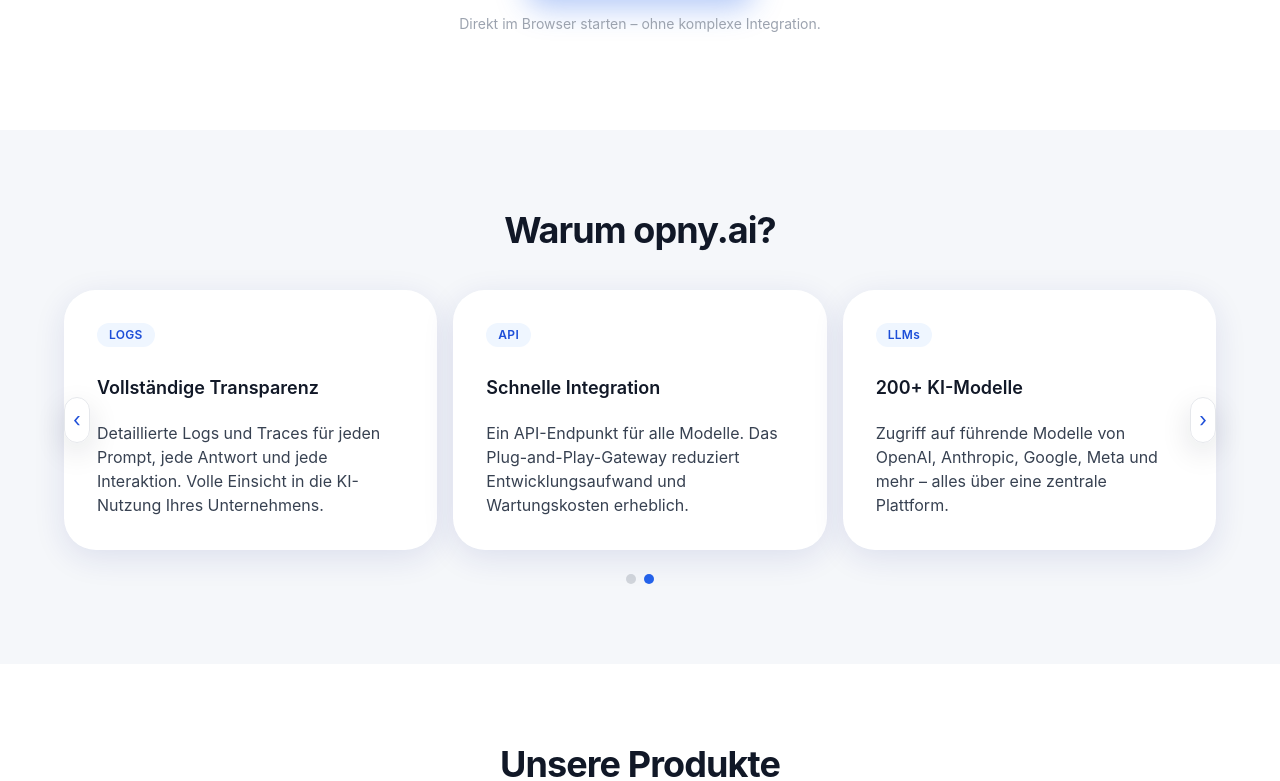
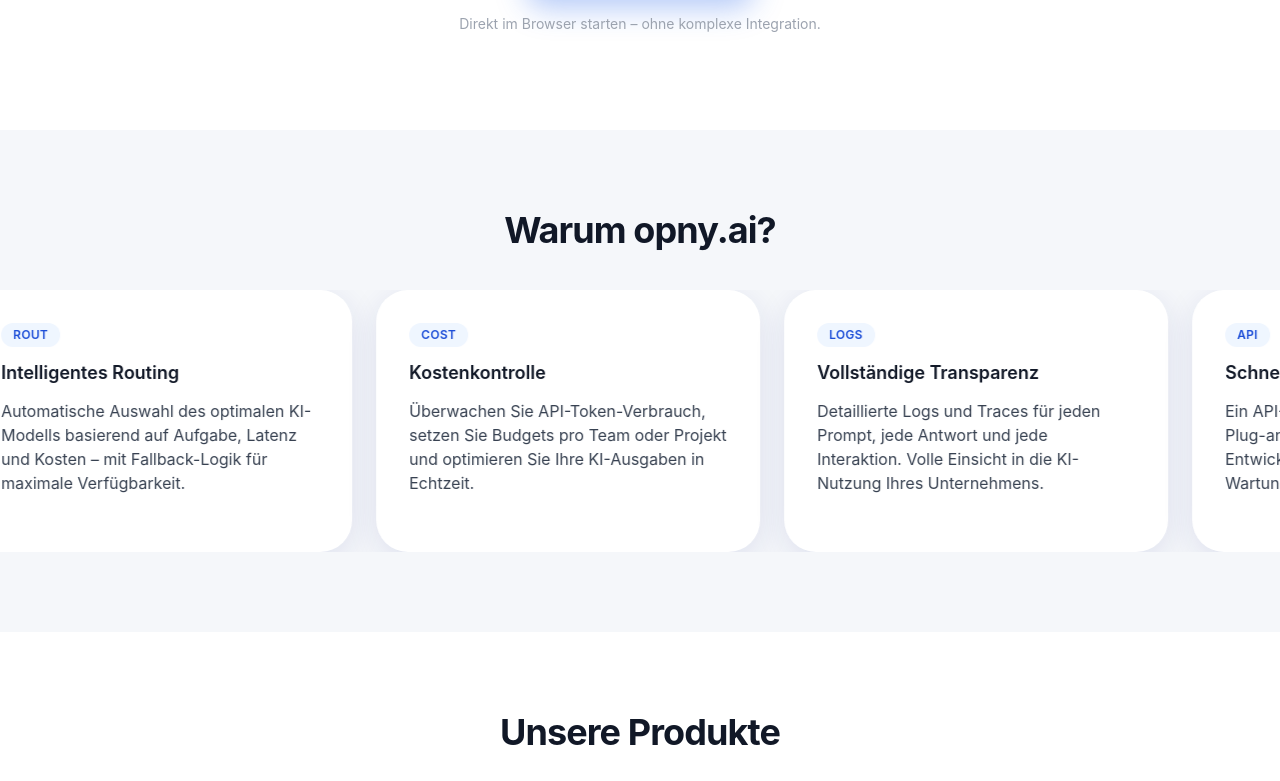
Before and after one commit to OpnyAI/opny-website-final, a Next.js app: page / in a window 1280 px wide. Shown: the part 383-1164 px from the top of the page. Built offline with nearby package versions, Linux system fonts and the light colour scheme.

Commit message:
Update opny.ai website with new design + new HTML content

```diff
--- a/pages/index.tsx
+++ b/pages/index.tsx
@@ -2,135 +2,10 @@
 import Card from "../components/Card";
 import Image from "next/image";
 import Link from "next/link";
-import React, { useState, useRef } from "react";
 
 const logoUrl = "/logo-opny.png";
 
-type FeatureItem = {
-  code: string;
-  title: string;
-  desc: string;
-};
-
-// Inhalte „Warum opny.ai?“
-const carouselItems: FeatureItem[] = [
-  {
-    code: "SEC",
-    title: "Sicherheit & Compliance",
-    desc: "Verhindern Sie Datenlecks mit anpassbaren Richtlinien. Schützen Sie sensible Informationen und bleiben Sie DSGVO-konform – ohne Produktivitätsverlust.",
-  },
-  {
-    code: "ROUT",
-    title: "Intelligentes Routing",
-    desc: "Automatische Auswahl des optimalen KI-Modells basierend auf Aufgabe, Latenz und Kosten – mit Fallback-Logik für maximale Verfügbarkeit.",
-  },
-  {
-    code: "COST",
-    title: "Kostenkontrolle",
-    desc: "Überwachen Sie API-Token-Verbrauch, setzen Sie Budgets pro Team oder Projekt und optimieren Sie Ihre KI-Ausgaben in Echtzeit.",
-  },
-  {
-    code: "LOGS",
-    title: "Vollständige Transparenz",
-    desc: "Detaillierte Logs und Traces für jeden Prompt, jede Antwort und jede Interaktion. Volle Einsicht in die KI-Nutzung Ihres Unternehmens.",
-  },
-  {
-    code: "API",
-    title: "Schnelle Integration",
-    desc: "Ein API-Endpunkt für alle Modelle. Das Plug-and-Play-Gateway reduziert Entwicklungsaufwand und Wartungskosten erheblich.",
-  },
-  {
-    code: "LLMs",
-    title: "200+ KI-Modelle",
-    desc: "Zugriff auf führende Modelle von OpenAI, Anthropic, Google, Meta und mehr – alles über eine zentrale Plattform.",
-  },
-];
-
-const ITEMS_PER_SLIDE_DESKTOP = 3;
-
 export default function Home() {
-  const [activeIndex, setActiveIndex] = useState(0);
-  const total = carouselItems.length;
-  const [windowWidth, setWindowWidth] = useState<number | null>(null);
-  const [isHovered, setIsHovered] = useState(false);
-
-  // Responsive (3 Karten auf Desktop)
-  React.useEffect(() => {
-    function handleResize() {
-      setWindowWidth(window.innerWidth);
-    }
-    handleResize();
-    window.addEventListener("resize", handleResize);
-    return () => window.removeEventListener("resize", handleResize);
-  }, []);
-
-  const isDesktop = windowWidth !== null ? windowWidth >= 768 : false; // Tailwind md
-
-  // Carousel-Logik (loopend)
-  const prevSlide = () => {
-    if (isDesktop) {
-      setActiveIndex(
-        (prev) => (prev - ITEMS_PER_SLIDE_DESKTOP + total) % total
-      );
-    } else {
-      setActiveIndex((prev) => (prev - 1 + total) % total);
-    }
-  };
-  const nextSlide = () => {
-    if (isDesktop) {
-      setActiveIndex((prev) => (prev + ITEMS_PER_SLIDE_DESKTOP) % total);
-    } else {
-      setActiveIndex((prev) => (prev + 1) % total);
-    }
-  };
-
-  // Autoplay / Endlosschleife (pausiert bei Hover)
-  React.useEffect(() => {
-    if (isHovered) return;
-    const interval = setInterval(() => {
-      nextSlide();
-    }, 6000);
-    return () => clearInterval(interval);
-    // eslint-disable-next-line react-hooks/exhaustive-deps
-  }, [isHovered, isDesktop, total]);
-
-  // Touch-Swipe Mobile
-  const touchStartX = useRef<number | null>(null);
-  const touchEndX = useRef<number | null>(null);
-  const handleTouchStart = (e: React.TouchEvent) => {
-    touchStartX.current = e.targetTouches[0].clientX;
-  };
-  const handleTouchMove = (e: React.TouchEvent) => {
-    touchEndX.current = e.targetTouches[0].clientX;
-  };
-  const handleTouchEnd = () => {
-    if (touchStartX.current !== null && touchEndX.current !== null) {
-      const diff = touchStartX.current - touchEndX.current;
-      if (diff > 40) nextSlide();
-      if (diff < -40) prevSlide();
-    }
-    touchStartX.current = null;
-    touchEndX.current = null;
-  };
-
-  // Sichtbare Items (Desktop: 3, Mobile: 1)
-  const getVisibleItems = () => {
-    if (!isDesktop) {
-      return [carouselItems[activeIndex]];
-    }
-    const items: FeatureItem[] = [];
-    for (let i = 0; i < ITEMS_PER_SLIDE_DESKTOP; i++) {
-      items.push(carouselItems[(activeIndex + i) % total]);
-    }
-    return items;
-  };
-
-  // Indikatoren
-  const getIndicatorCount = () =>
-    isDesktop ? Math.ceil(total / ITEMS_PER_SLIDE_DESKTOP) : total;
-  const getIndicatorActive = () =>
-    isDesktop ? Math.floor(activeIndex / ITEMS_PER_SLIDE_DESKTOP) : activeIndex;
-
   return (
     <>
       <Head>
@@ -238,93 +113,64 @@
           </p>
         </section>
 
-        {/* Warum opny.ai? */}
-        <section className="py-20 bg-[#f5f7fa]">
+        {/* Warum opny.ai – Infinite Marquee */}
+        <section className="py-20 bg-[#f5f7fa]" id="warum">
           <h2 className="text-3xl md:text-4xl font-bold text-center mb-10 tracking-tight">
             Warum opny.ai?
           </h2>
-          <div
-            className="relative max-w-6xl mx-auto flex flex-col items-center"
-            onMouseEnter={() => setIsHovered(true)}
-            onMouseLeave={() => setIsHovered(false)}
-          >
-            <div
-              className="relative w-full flex items-center justify-center"
-              onTouchStart={handleTouchStart}
-              onTouchMove={handleTouchMove}
-              onTouchEnd={handleTouchEnd}
-            >
-              {/* Pfeil links */}
-              <button
-                aria-label="Zurück"
-                onClick={prevSlide}
-                className="hidden md:flex absolute left-0 top-1/2 -translate-y-1/2 z-10 bg-white/90 hover:bg-blue-50 text-blue-700 shadow-[0_10px_30px_rgba(15,23,42,0.12)] rounded-full p-2 transition border border-gray-200"
-              >
-                <span className="text-xl">&lsaquo;</span>
-              </button>
 
-              {/* Karten */}
-              <div
-                className={`
-                  w-full flex items-center justify-center gap-4
-                  ${isDesktop ? "flex-row" : "flex-col"}
-                `}
-              >
-                {getVisibleItems().map(({ title, desc, code }) => (
+          <div className="overflow-hidden">
+            <div className="flex gap-6 animate-scroll-slow w-max">
+              {/* Inhalte 2× dupliziert für nahtlose Endlosschleife */}
+              {[...Array(2)].map((_, dupIdx) =>
+                [
+                  {
+                    code: "SEC",
+                    title: "Sicherheit & Compliance",
+                    text: "Verhindern Sie Datenlecks mit anpassbaren Richtlinien. Schützen Sie sensible Informationen und bleiben Sie DSGVO-konform – ohne Produktivitätsverlust.",
+                  },
+                  {
+                    code: "ROUT",
+                    title: "Intelligentes Routing",
+                    text: "Automatische Auswahl des optimalen KI-Modells basierend auf Aufgabe, Latenz und Kosten – mit Fallback-Logik für maximale Verfügbarkeit.",
+                  },
+                  {
+                    code: "COST",
+                    title: "Kostenkontrolle",
+                    text: "Überwachen Sie API-Token-Verbrauch, setzen Sie Budgets pro Team oder Projekt und optimieren Sie Ihre KI-Ausgaben in Echtzeit.",
+                  },
+                  {
+                    code: "LOGS",
+                    title: "Vollständige Transparenz",
+                    text: "Detaillierte Logs und Traces für jeden Prompt, jede Antwort und jede Interaktion. Volle Einsicht in die KI-Nutzung Ihres Unternehmens.",
+                  },
+                  {
+                    code: "API",
+                    title: "Schnelle Integration",
+                    text: "Ein API-Endpunkt für alle Modelle. Das Plug-and-Play-Gateway reduziert Entwicklungsaufwand und Wartungskosten erheblich.",
+                  },
+                  {
+                    code: "LLMs",
+                    title: "200+ KI-Modelle",
+                    text: "Zugriff auf führende Modelle von OpenAI, Anthropic, Google, Meta und mehr – alles über eine zentrale Plattform.",
+                  },
+                ].map((item, i) => (
                   <Card
-                    key={title}
-                    className={`
-                      h-full flex flex-col items-start text-left justify-between
-                      shadow-[0_18px_45px_rgba(15,23,42,0.06)]
-                      bg-white rounded-3xl border border-gray-100 px-8 py-8
-                      ${
-                        isDesktop
-                          ? "w-full max-w-sm"
-                          : "w-[90vw] max-w-xs mx-auto"
-                      }
-                      min-h-[260px]
-                    `}
+                    key={`${dupIdx}-${item.code}-${i}`}
+                    className="min-w-[320px] max-w-sm bg-white rounded-3xl border border-gray-100 p-8 shadow-[0_18px_45px_rgba(15,23,42,0.06)] flex flex-col gap-3"
                   >
-                    <div className="mb-4 inline-flex items-center justify-center rounded-2xl bg-blue-50 px-3 py-1">
-                      <span className="text-xs font-semibold tracking-wide text-blue-700">
-                        {code}
-                      </span>
-                    </div>
-                    <h3 className="text-lg font-semibold mb-2 text-gray-900">
-                      {title}
+                    <span className="inline-flex items-center justify-center rounded-2xl bg-blue-50 px-3 py-1 text-xs font-semibold tracking-wide text-blue-700 w-fit">
+                      {item.code}
+                    </span>
+                    <h3 className="text-lg font-semibold text-gray-900">
+                      {item.title}
                     </h3>
-                    <p className="text-sm md:text-base text-gray-700">{desc}</p>
+                    <p className="text-sm md:text-base text-gray-700">
+                      {item.text}
+                    </p>
                   </Card>
-                ))}
-              </div>
-
-              {/* Pfeil rechts */}
-              <button
-                aria-label="Weiter"
-                onClick={nextSlide}
-                className="hidden md:flex absolute right-0 top-1/2 -translate-y-1/2 z-10 bg-white/90 hover:bg-blue-50 text-blue-700 shadow-[0_10px_30px_rgba(15,23,42,0.12)] rounded-full p-2 transition border border-gray-200"
-              >
-                <span className="text-xl">&rsaquo;</span>
-              </button>
-            </div>
-
-            {/* Indikator-Punkte */}
-            <div className="flex justify-center items-center gap-2 mt-6">
-              {[...Array(getIndicatorCount())].map((_, idx) => (
-                <button
-                  key={idx}
-                  aria-label={`Gehe zu Slide ${idx + 1}`}
-                  className={`w-2.5 h-2.5 rounded-full transition ${
-                    getIndicatorActive() === idx ? "bg-blue-600" : "bg-gray-300"
-                  }`}
-                  style={{ outline: "none" }}
-                  onClick={() =>
-                    setActiveIndex(
-                      isDesktop ? idx * ITEMS_PER_SLIDE_DESKTOP : idx
-                    )
-                  }
-                />
-              ))}
+                ))
+              )}
             </div>
           </div>
         </section>
--- a/styles/globals.css
+++ b/styles/globals.css
@@ -14,3 +14,16 @@
   background: #ddd;
   border-radius: 8px;
 }
+/* Infinite horizontal scroll for "Warum opny.ai" */
+@keyframes scroll-slow {
+  0% {
+    transform: translateX(0);
+  }
+  100% {
+    transform: translateX(-50%);
+  }
+}
+
+.animate-scroll-slow {
+  animation: scroll-slow 35s linear infinite;
+}
```
